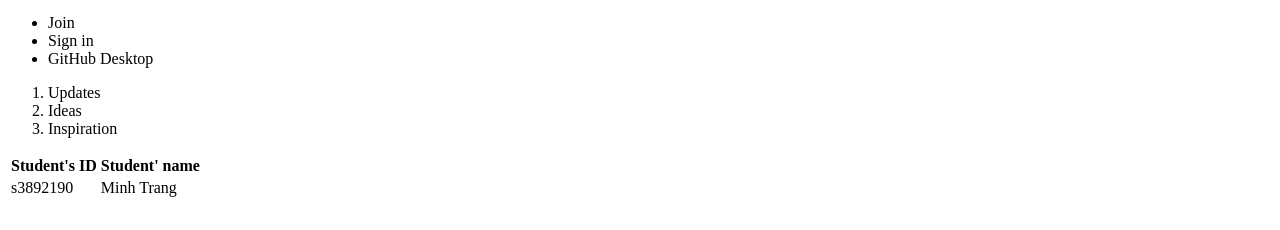
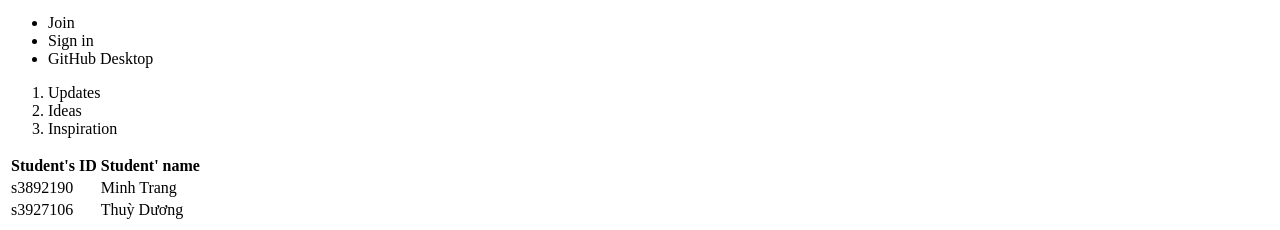
Before and after one commit to andreaxwa/Intro-to-IT-Project, a plain HTML site: page index.html in a window 1280 px wide. Shown: the part 769-999 px from the top of the page. Before the commit the page ends 977 px from the top, so only its background shows below. Drawn offline with Linux system fonts and the light colour scheme.

Commit message:
Update index.html

```diff
--- a/index.html
+++ b/index.html
@@ -28,6 +28,9 @@
         <td> s3892190 </td>
         <td> Minh Trang</td>
     </tr>
+    <tr>
+        <td> s3927106 </td>
+        <td> Thuỳ Dương </td>
 </table>
 </body>
 </html>
```
